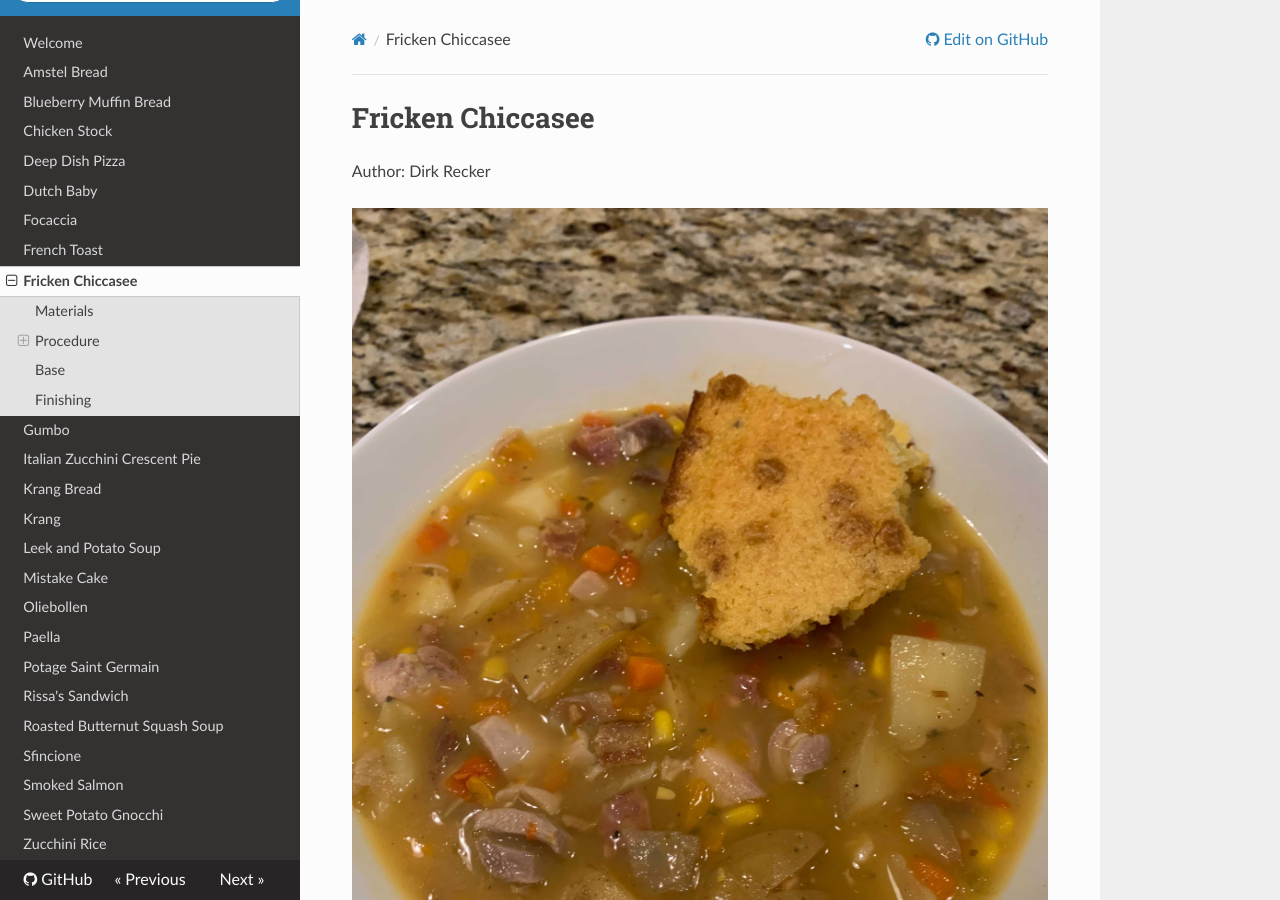
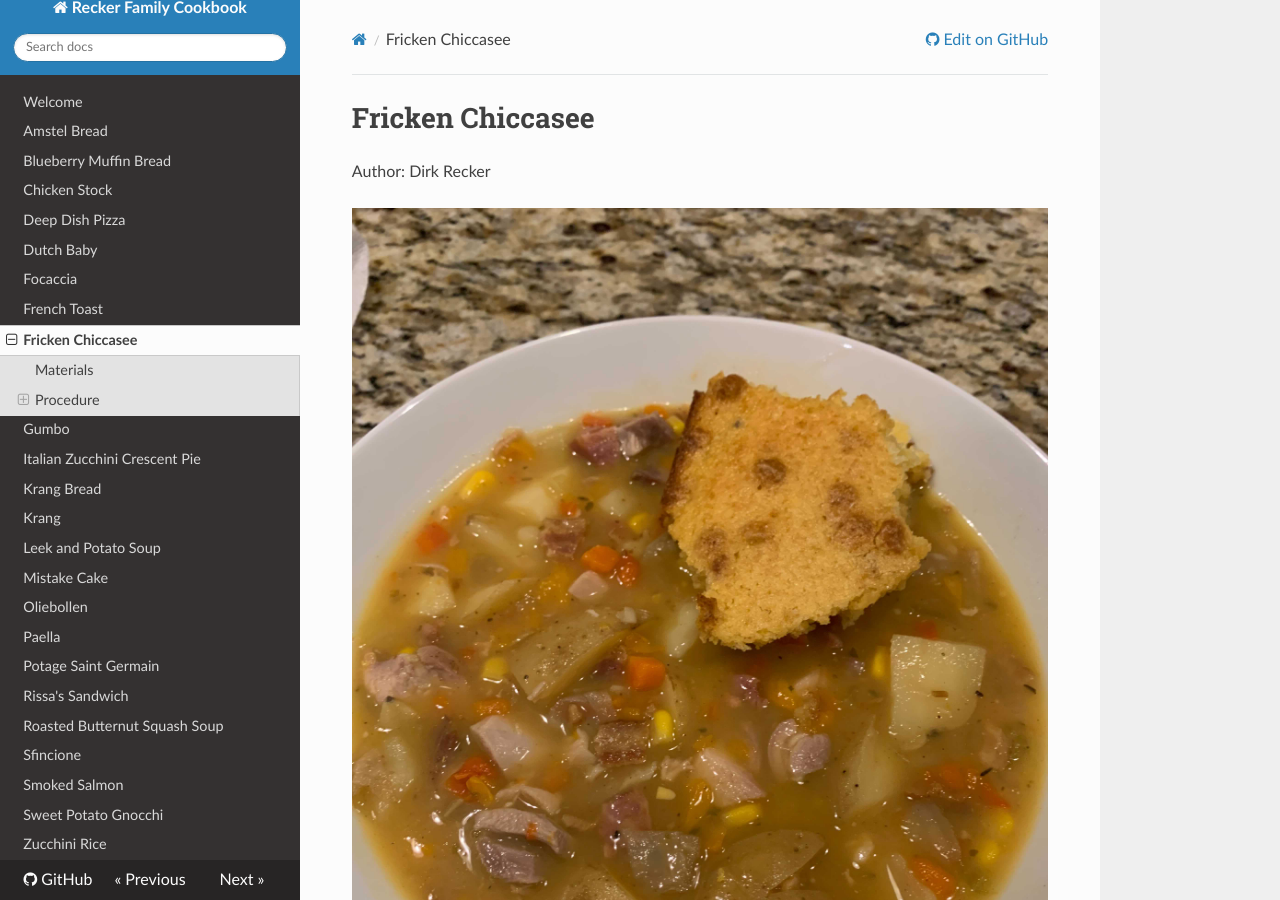
Before and after one commit to arecker/cookbook, an MkDocs documentation site: the page built from recipes/fricken-chiccasee.md, in a window 1280 px wide and 900 px high. Built offline with MkDocs 1.6.1, drawn with Linux system fonts in a browser that asks for light colours; nearby versions of some CDN libraries.

Commit message:
fricken chiccasee: fix headings

```diff
--- a/recipes/fricken-chiccasee.md
+++ b/recipes/fricken-chiccasee.md
@@ -36,7 +36,7 @@ Author: Dirk Recker
    covered in foil, 250 degree oven for 30 min.
 4. Remove chicken, let it rest, and cut up in small pieces.
 
-## Base
+### Base
 
 1. Saute carrots, celery and shallots in Dutch oven for about 5 min.  Let
    it absorb all that deliciousness from the chicken thighs.
@@ -60,7 +60,7 @@ Author: Dirk Recker
 10. As broth gets to desired thickness, add chopped, cooked chicken
     and the andouille sausage.
 
-## Finishing
+### Finishing
 
 Keep tasting the broth – you want a hint of lemon and a little heat.
 Continue cooking with lid on.  Potatoes need some time to get
```
